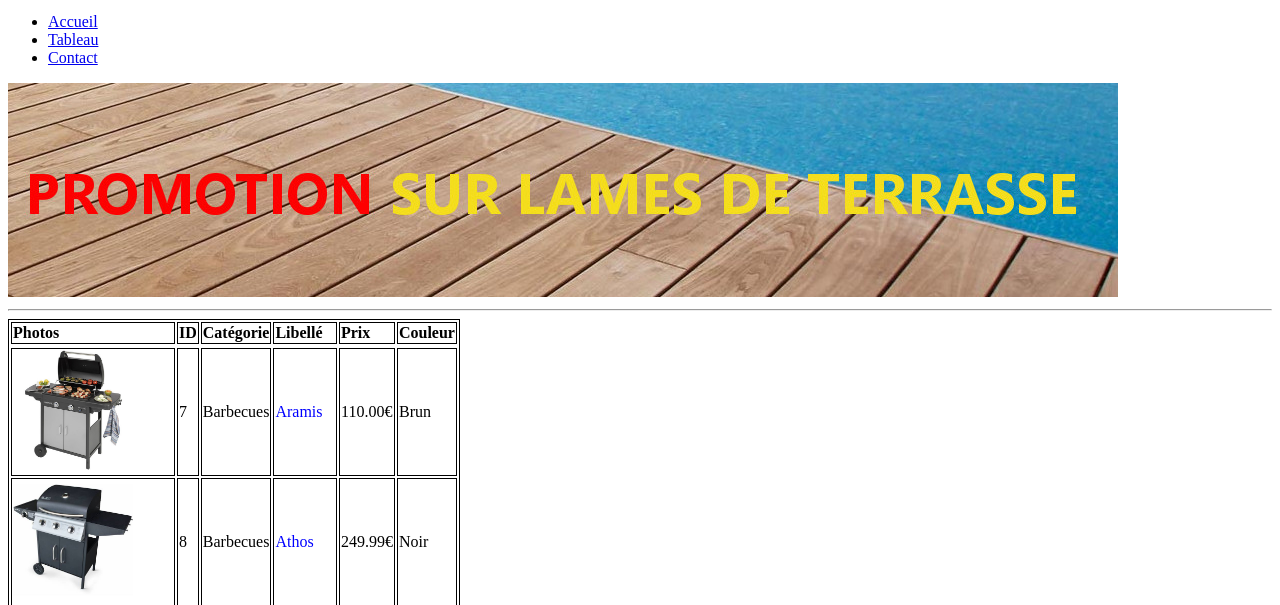
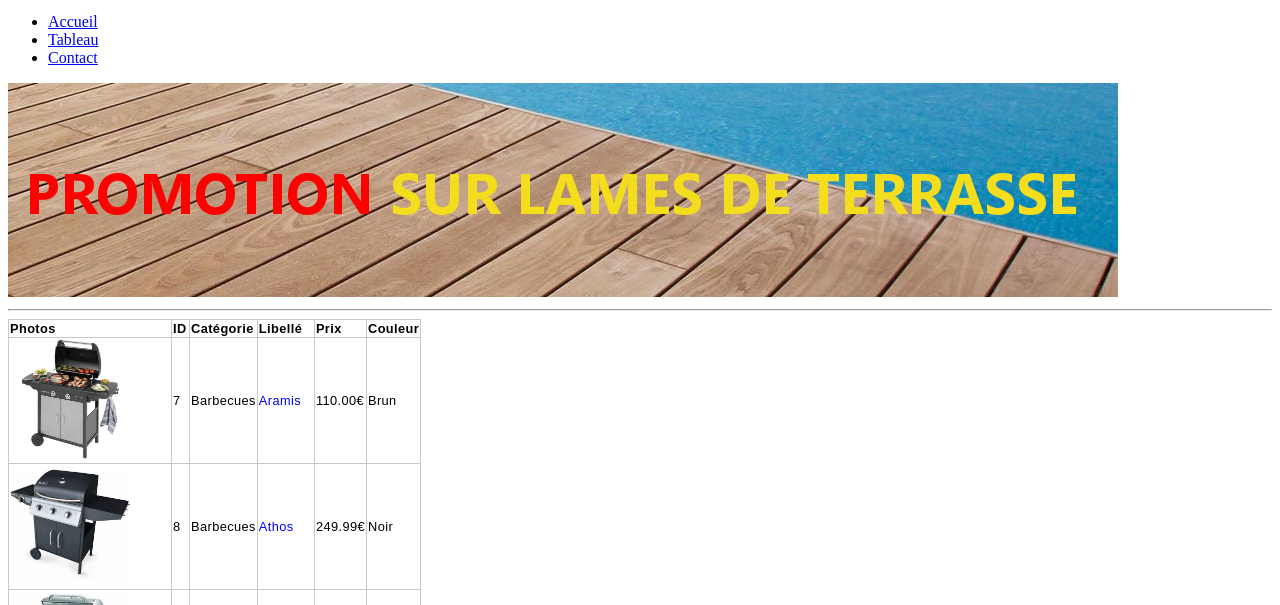
Before and after one commit to Makiausaurus/Jarditou, a plain HTML site: page sousrep/tableau.html in a window 1280 px wide. Shown: the part 139-744 px from the top of the page. Drawn offline with Linux system fonts and the light colour scheme.

Commit message:
chgmt style

```diff
--- a/sousrep/tableau.html
+++ b/sousrep/tableau.html
@@ -6,7 +6,12 @@
     <style>
     table, tr, thead, td
     {
-       border: 1px solid #000000;
+      border-collapse: collapse;
+      border: 1px solid rgb(200, 200, 200);
+      letter-spacing: 0.4px;
+      font-family: Arial, Helvetica, sans-serif;
+      font-size: .8rem;
+      text-align: left;
     }
     </style>
 </head>
```
